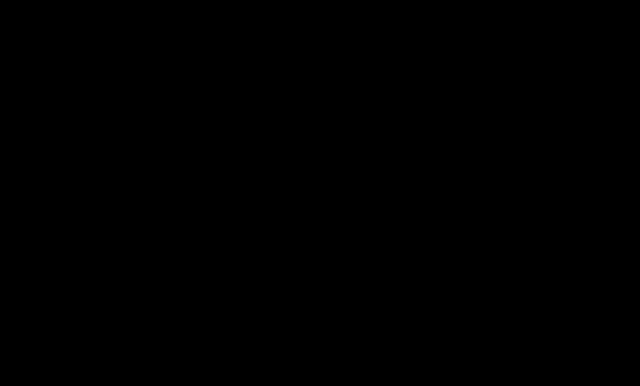
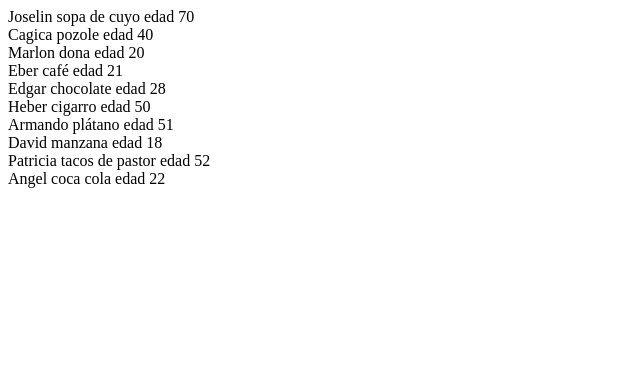
Before and after one commit to Alienangy2004/Pr-ctica, a plain HTML site: page index.html in a window 1280 px wide. Shown: the whole page, without its empty margins (0-640 px from the left). Drawn offline with Linux system fonts and the light colour scheme.

Commit message:
Update index.html

```diff
--- a/index.html
+++ b/index.html
@@ -9,16 +9,6 @@
          p {
             text-align: justify;
         }
-       p{
-           color: white
-       }
-       body {
-    font-size: 25px;
-    font-family: Arial, Helvetica, sans-serif;
-    line-height: 1.5;
-     background-color: black;
-    color: #000000;
-       }
     </style>
 </head>
 <body>
```
